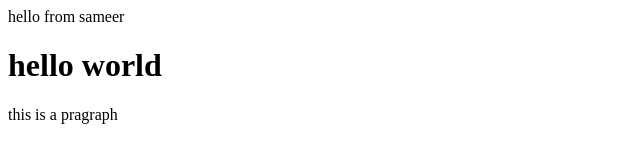
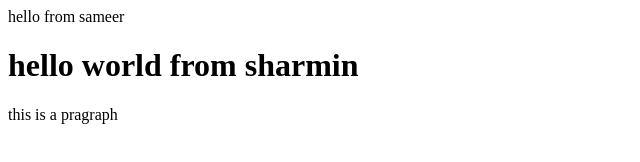
Before and after one commit to skssameer/javascriptpractice, a plain HTML site: page helloworld.html in a window 1280 px wide. Shown: the whole page, without its empty margins (0-640 px from the left). Drawn offline with Linux system fonts and the light colour scheme.

Commit message:
one line added

```diff
--- a/helloworld.html
+++ b/helloworld.html
@@ -11,7 +11,7 @@
     </script>
 </head>
 <body>
-    <h1>hello world</h1>
+    <h1>hello world from sharmin</h1>
     <p>this is a pragraph</p>
 </body>
 </html>
```
